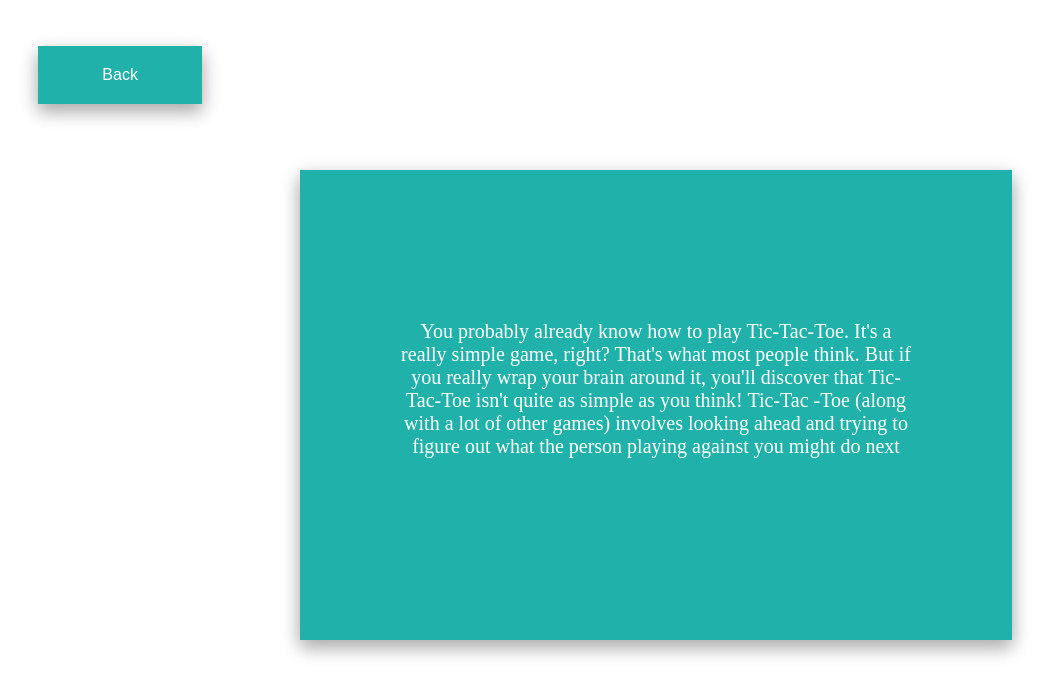
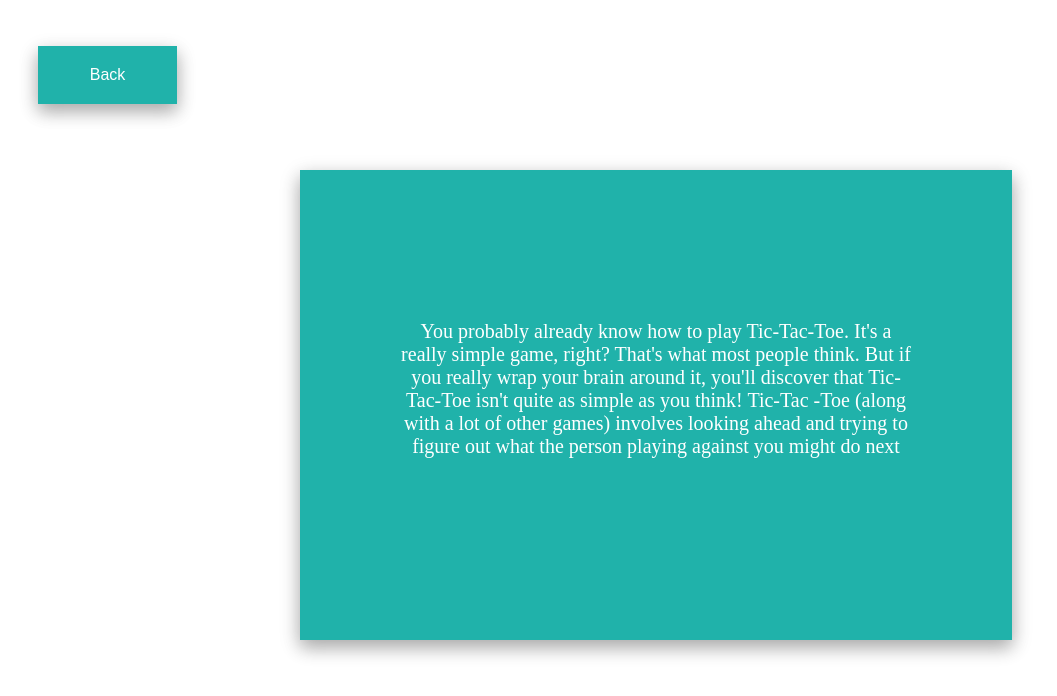
Before and after one commit to AAbdelraouf/Tic-Tac-Toe-with-node-and-express-JS, a website: page aboutPage/aboutPageHTML.html in a window 1280 px wide. Shown: the whole page, without its empty margins (0-1057 px from the left). Drawn offline with nearby package versions, Linux system fonts and the light colour scheme.

Commit message:
new update

```diff
--- a/aboutPage/aboutPageStyling.css
+++ b/aboutPage/aboutPageStyling.css
@@ -31,7 +31,7 @@
 /* Styled the About button */
 #theAboutButton{
     position: relative;
-    width: 13%;
+    width: 11%;
     top:38px;
     left: 30px;
     background-color: lightseagreen;
```
